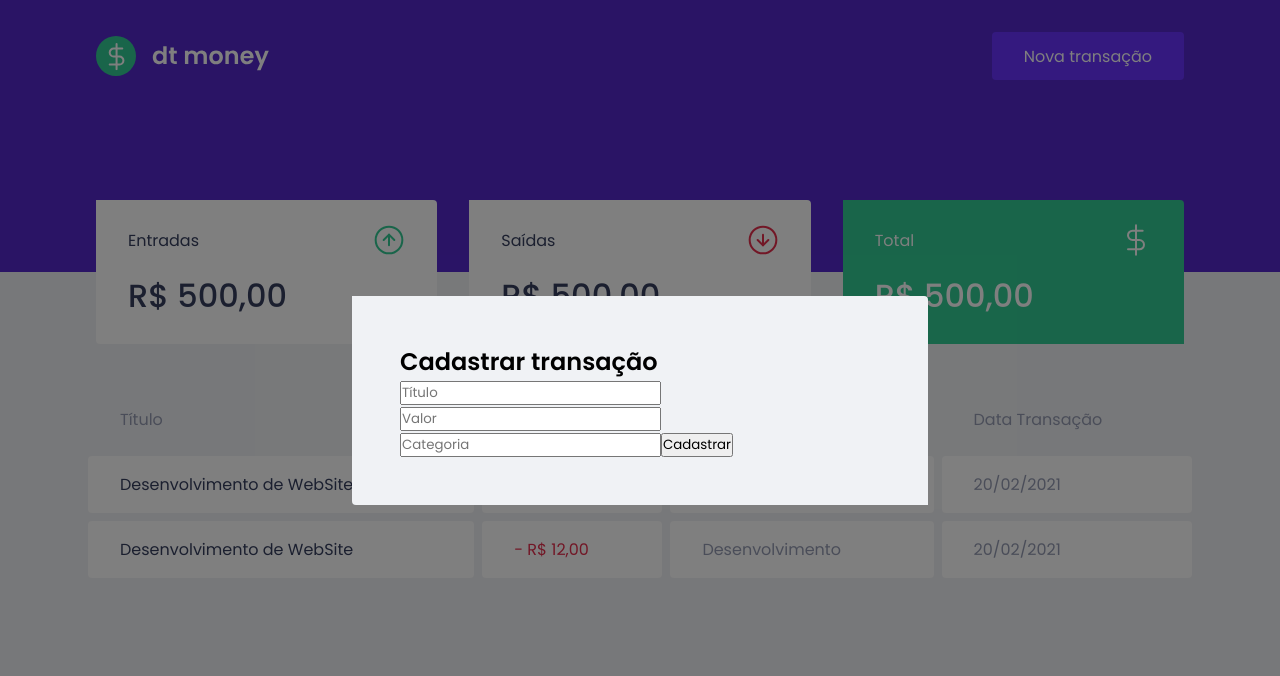
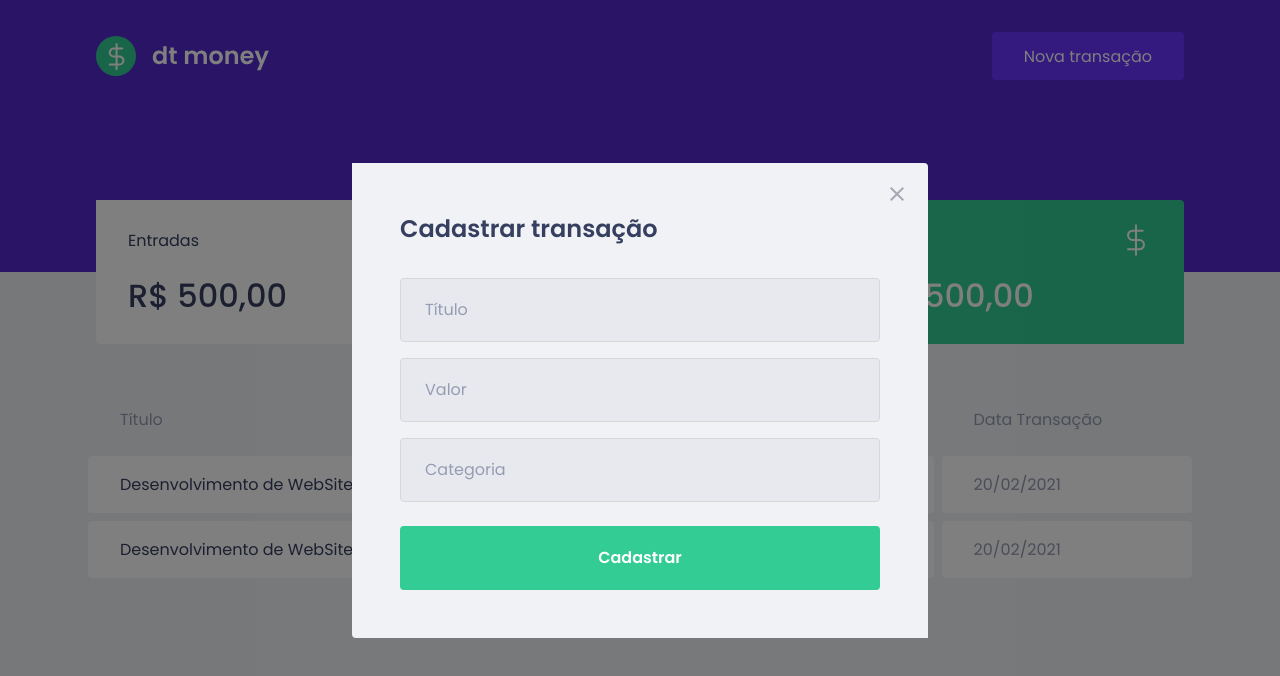
Before and after one commit to dannyllobams/dtmoney, a React (Create React App) app: page / in a window 1280 px wide. Both pictures are taken after a click on the button "Nova transação". Shown: the top 676 px of the page. Built offline with nearby package versions, Linux system fonts and the light colour scheme; no server answers; what miragejs would draw is missing.

Commit message:
Estilizando modal

```diff
--- a/src/components/NewTransactionModal/index.tsx
+++ b/src/components/NewTransactionModal/index.tsx
@@ -1,4 +1,5 @@
 import Modal from 'react-modal';
+import closeImg from '../../assets/close.svg';
 import { Container } from './styles';
 
 interface NewTransactionModalProps {
@@ -14,6 +15,12 @@
         onRequestClose={() => onRequestClose()}
         overlayClassName="react-modal-overlay"
         className="react-modal-content">
+        <button
+          type="button"
+          onClick={onRequestClose}
+          className="react-modal-close">
+          <img src={closeImg} alt="Fechar modal" />
+        </button>
         <Container>
           <h2>Cadastrar transação</h2>
 
--- a/src/components/NewTransactionModal/styles.ts
+++ b/src/components/NewTransactionModal/styles.ts
@@ -1,3 +1,49 @@
 import styled from "styled-components";
 
-export const Container = styled.form``;
+export const Container = styled.form`
+    h2 {
+        color: var(--text-title);
+        font-size: 1.5rem;
+        margin-bottom: 2rem;
+    }
+
+    input {
+        width: 100%;
+        padding: 0 1.5rem;
+        height: 4rem;
+        border-radius: 0.25rem;
+
+        border: 1px solid #d7d7d7;
+        background: #e7e9ee;
+
+        font-weight: 400;
+        font-size: 1rem;
+
+        &::placeholder {
+            color: var(--text-body);
+        }
+
+        & + input {
+            margin-top: 1rem;
+        }
+    }
+
+    button[type="submit"] {
+        width: 100%;
+        padding: 0 1.5rem;
+        height: 4rem;
+        background: var(--green);
+        color: #fff;
+        border-radius: 0.25rem;
+        border: 0;
+        font-size: 1rem;
+        font-weight: 600;
+        margin-top: 1.5rem;
+
+        transition: filter 0.2s;
+
+        &:hover {
+            filter: brightness(0.9);
+        }
+    }
+`;
--- a/src/styles/global.ts
+++ b/src/styles/global.ts
@@ -76,4 +76,18 @@
         position: relative;
         border-radius: 0%.25rem;
     }
+
+    .react-modal-close {
+        position: absolute;
+        right: 1.5rem;
+        top: 1.5rem;
+        border: 0;
+        background: transparent;
+
+        transition: filter 0.2s;
+
+        &:hover {
+            filter: brightness(0.8);
+        }
+    }
 `;
```
